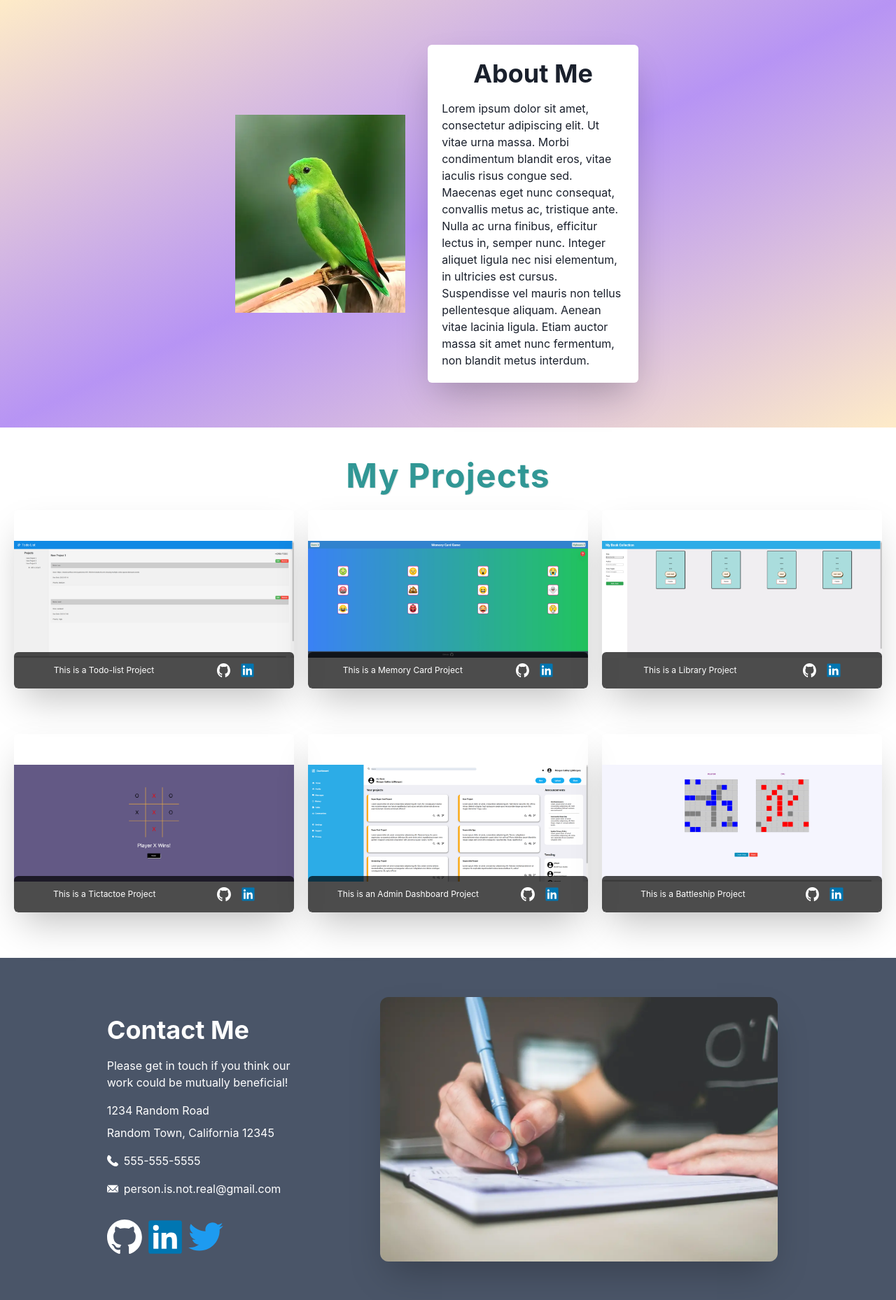
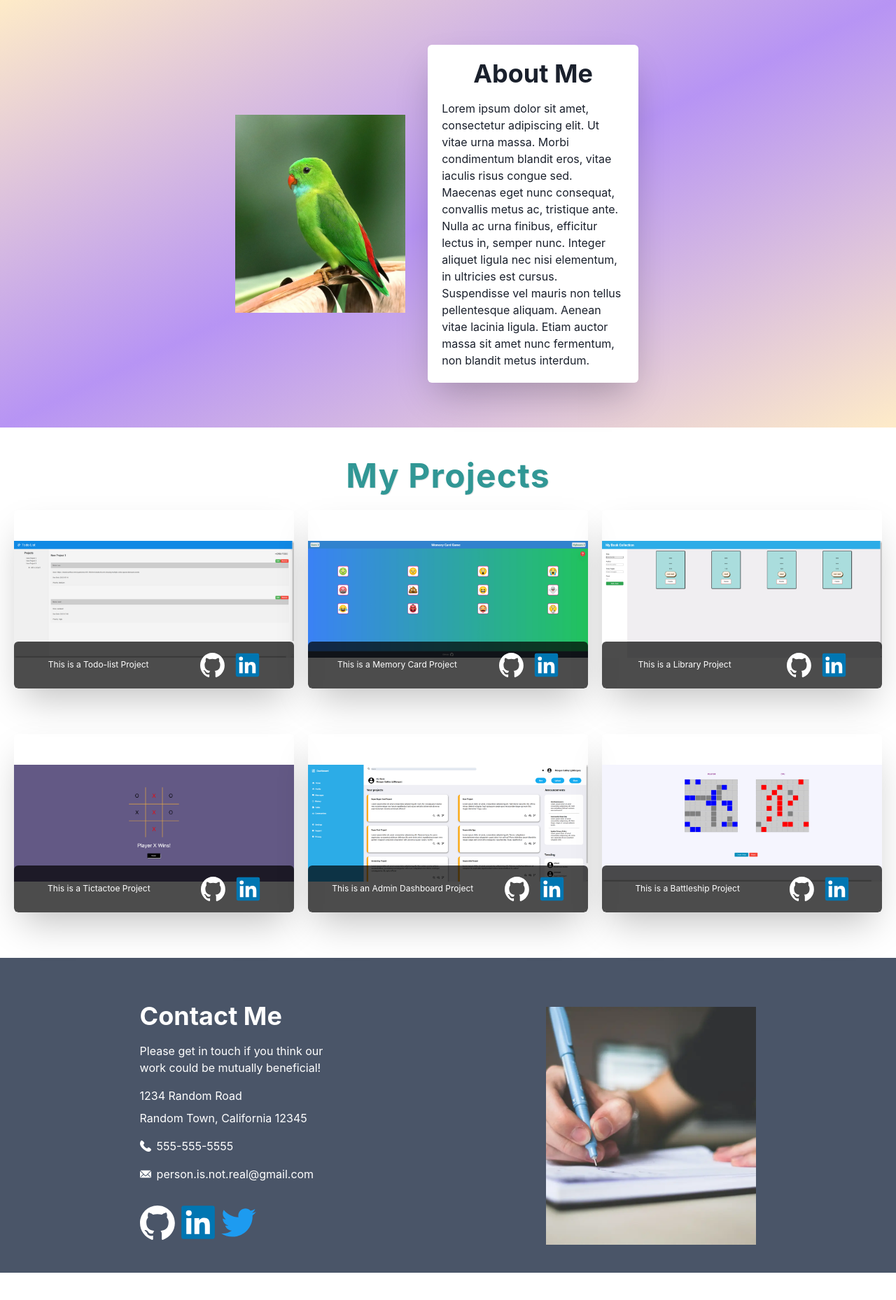
Before and after one commit to ForkEyeee/personal-portfolio, a React (Vite) app: page / in a window 1280 px wide. Shown: the whole page at 70% size. After the commit the page ends 1819 px from the top, so only its background shows below. Built offline with nearby package versions, Linux system fonts and the light colour scheme.

Commit message:
changed some w to min/max w

```diff
--- a/src/components/ContactMe.jsx
+++ b/src/components/ContactMe.jsx
@@ -6,6 +6,7 @@ import {
   Image,
   HStack,
   Heading,
+  AspectRatio,
 } from "@chakra-ui/react";
 import { PhoneIcon, EmailIcon } from "@chakra-ui/icons";
 
@@ -14,7 +15,7 @@ function ContactMe() {
     <Box bg="gray.600" color="white" p={{ base: 2, sm: 4, md: 6 }}>
       <Flex
         direction={{ base: "column", md: "row" }}
-        justify="space-evenly"
+        justify="space-around"
         align="center"
         alignItems={"center"}
         p="4"
@@ -61,22 +62,26 @@ function ContactMe() {
             />
           </HStack>
         </VStack>
-        <Box width="full" maxW="50%" mt={[4, 4, 0]} p={4}>
+        <AspectRatio
+          ratio={0.857}
+          minW={{ base: "65%", md: "35%", lg: "25%" }}
+          mt={"30px"}
+          p={"30px"}
+        >
           <Image
+            objectFit="cover"
             srcSet={`
-              /assets/images/writing1280.webp 1280w,
-              /assets/images/writing992.webp 992w,
-              /assets/images/writing768.webp 768w,
-              /assets/images/writing480.webp 480w`}
+            /assets/images/writing1280.webp 1280w,
+            /assets/images/writing992.webp 992w,
+            /assets/images/writing768.webp 768w,
+            /assets/images/writing480.webp 480w`}
             sizes={
               "(max-width: 480px) 480px, (max-width: 768px) 768px, (max-width: 992px) 992px, 1280px"
             }
             src="/assets/images/writing480.webp"
-            alt="person writing on paper"
-            borderRadius="xl"
-            boxShadow="2xl"
+            alt="parrot perched on a branch"
           />
-        </Box>
+        </AspectRatio>
       </Flex>
     </Box>
   );
--- a/src/components/Hero.jsx
+++ b/src/components/Hero.jsx
@@ -13,15 +13,20 @@ function Hero() {
           "linear(to-tr, blue.200,teal.500,blue.200)",
           "linear(to-br, orange.100,purple.300,orange.100)",
         ]}
-        minHeight={{ base: "900px", lg: "600px" }}
+        minH={{ base: "900px", lg: "600px" }}
         padding={{ base: "1rem", lg: "2rem" }}
       >
-        <AspectRatio
-          ratio={0.857}
-          width={{ base: "60%", lg: "30%", xl: "20%" }}
-        >
+        <AspectRatio ratio={0.857} minW={{ base: "60%", lg: "30%", xl: "20%" }}>
           <Image
             objectFit="cover"
+            srcSet={`
+            /assets/images/parrot1280.webp 1280w,
+            /assets/images/parrot992.webp 992w,
+            /assets/images/parrot768.webp 768w,
+            /assets/images/parrot480.webp 480w`}
+            sizes={
+              "(max-width: 480px) 480px, (max-width: 768px) 768px, (max-width: 992px) 992px, 1280px"
+            }
             src="/assets/images/parrot480.webp"
             alt="parrot perched on a branch"
           />
--- a/src/components/Project.jsx
+++ b/src/components/Project.jsx
@@ -42,15 +42,15 @@ function Project({ srcSet, src, sizes, alt, project }) {
                 <Text fontSize="12px">{project}</Text>
                 <HStack gap="15px" cursor="pointer">
                   <Image
-                    h="19.33px"
-                    w="19.33px"
+                    h="35px"
+                    w="35px"
                     src="/assets/icons/github-mark-white.svg"
                     alt="github logo"
                     _hover={{ transform: "scale(1.2)" }}
                   />
                   <Image
-                    h="19.33px"
-                    w="19.33px"
+                    h="35px"
+                    w="35px"
                     src="/assets/icons/linkedin-original.svg"
                     alt="linked in logo"
                     _hover={{ transform: "scale(1.2)" }}
```
